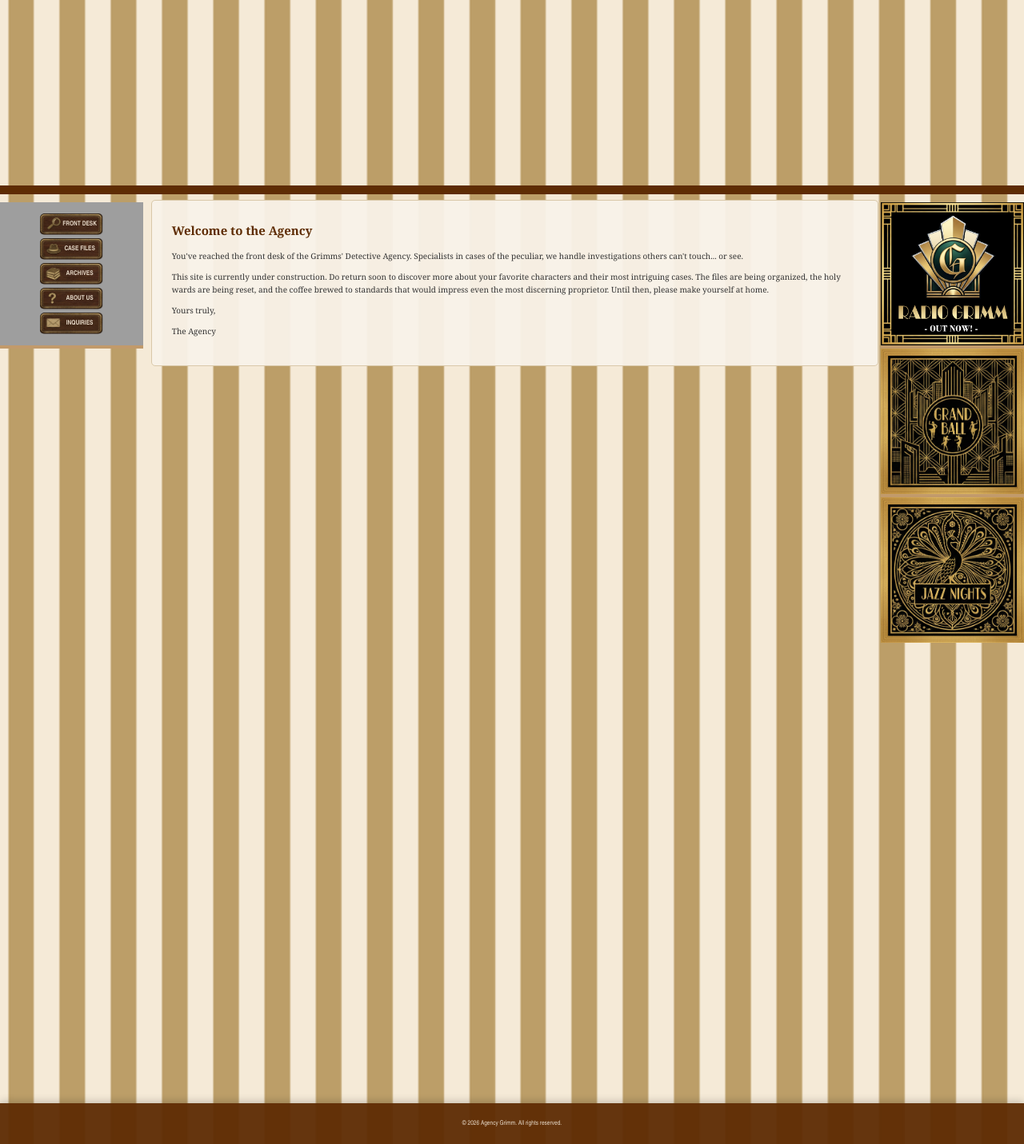
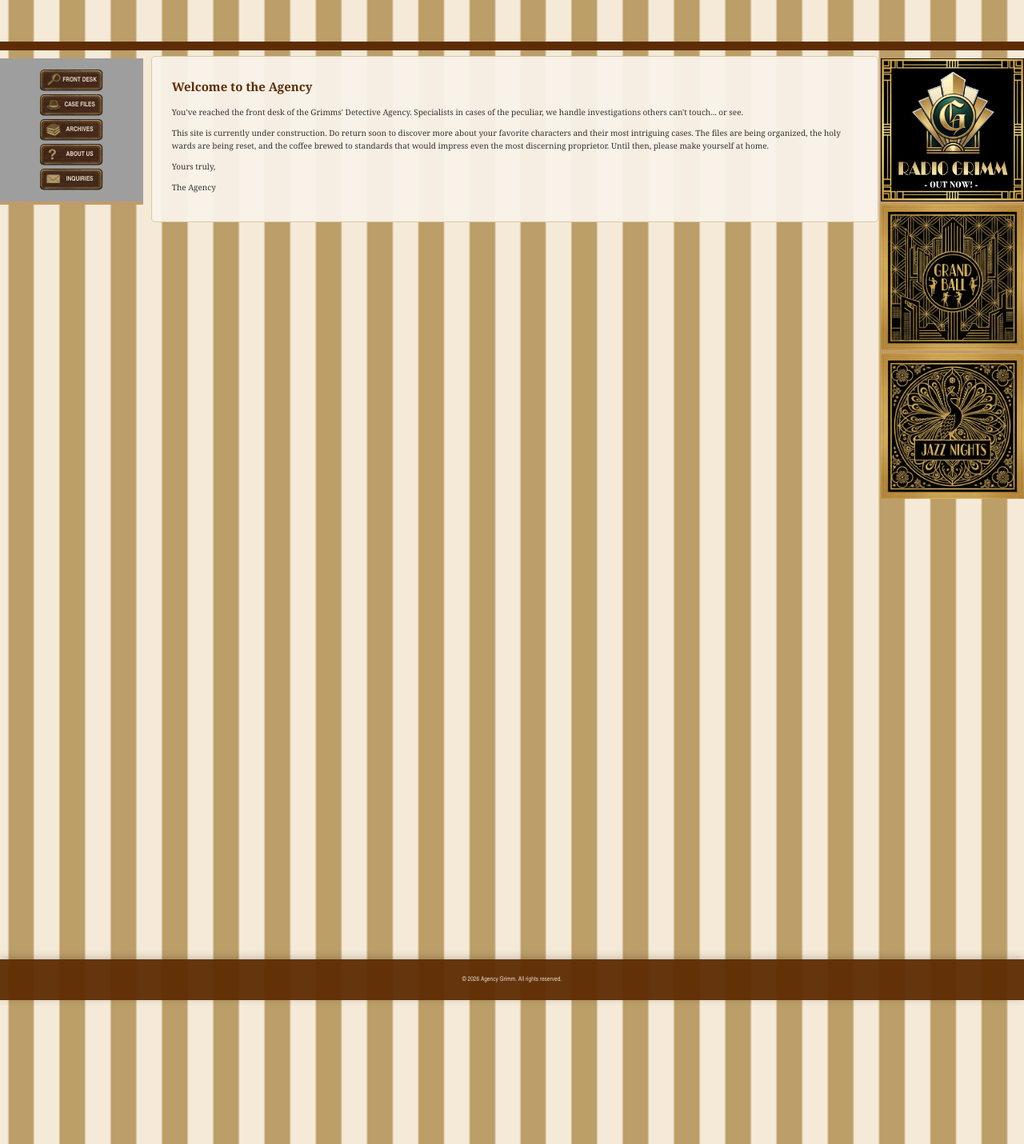
Before and after one commit to johnhopes-collab/grimmsdetectiveagency, a Jekyll site: the page built from index.html, in a window 1280 px wide. Shown: the part 692-2123 px from the top of the page at 80% size. Built offline with Jekyll 4.4.1, drawn with Linux system fonts in a browser that asks for light colours; grey boxes are pictures that could not be loaded.

Commit message:
Update style.scss

```diff
--- a/assets/css/style.scss
+++ b/assets/css/style.scss
@@ -69,7 +69,7 @@ body {
 /* Create a fixed-ratio container system */
 .content-container {
     position: relative;
-    margin-top: 30vh;
+    margin-top: 10vh;
     z-index: 1;
     display: flex;
     min-height: 120vh;
```
